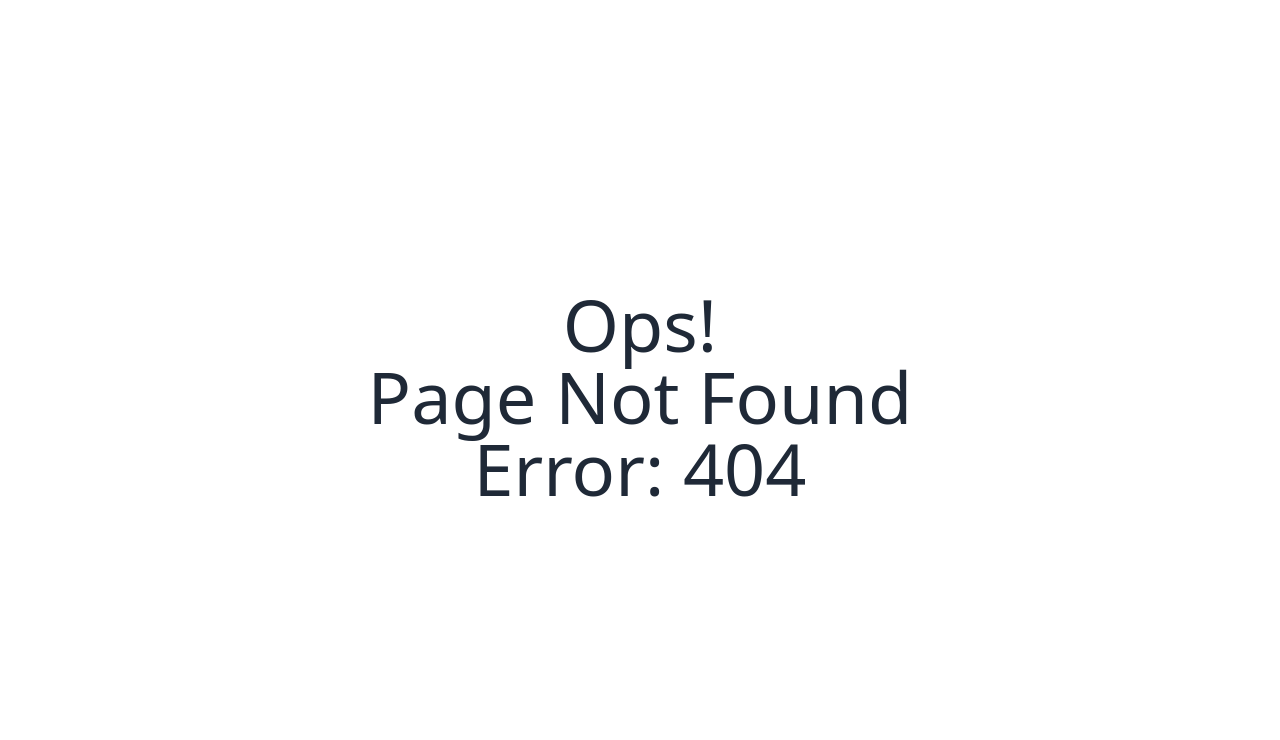
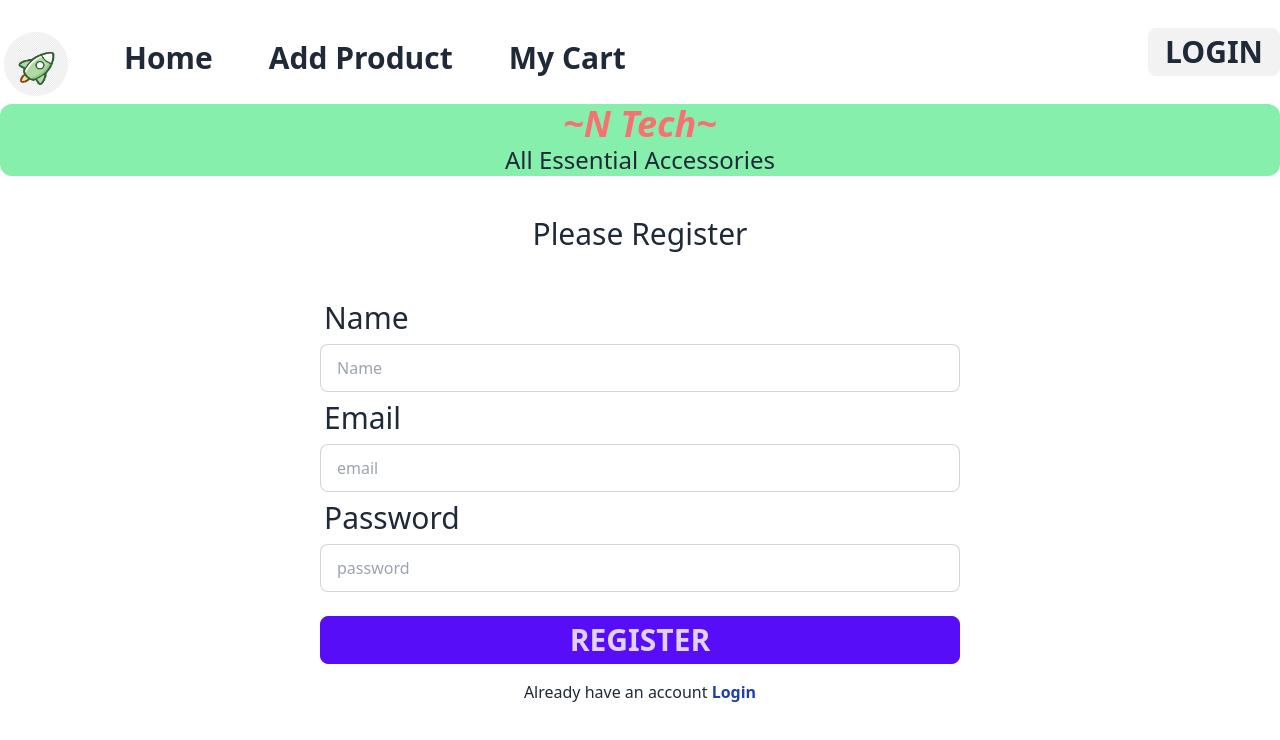
Before and after one commit to Darkspectra/N-Tech, a React (Vite) app: page /register in a window 1280 px wide. Before the commit this address had no page. Shown: the top 740 px of the page. Built offline with nearby package versions, Linux system fonts and the light colour scheme; no server answers.

Commit message:
added Login and registration

```diff
--- a/package.json
+++ b/package.json
@@ -15,6 +15,7 @@
     "match-sorter": "^6.3.1",
     "react": "^18.2.0",
     "react-dom": "^18.2.0",
+    "react-icons": "^4.11.0",
     "react-router-dom": "^6.17.0",
     "sort-by": "^1.2.0",
     "sweetalert2": "^11.7.32"
--- a/src/Components/Banner.jsx
+++ b/src/Components/Banner.jsx
@@ -4,7 +4,7 @@ const Banner = () => {
     return (
         <div>
             <div className="display:relative">
-                <h2 className="font-bold text-white text-6xl display: absolute left-[30%] top-[38%]"><span className="text-yellow-200">~Tech Shop~</span> <br /><span className="text-2xl">-Fast Online Delivery-<br />-Authentic Products- <br />-Exchange Offer-</span></h2>
+                <h2 className="font-bold text-white text-6xl display: absolute left-[30%] top-[38%]"><span className="text-yellow-200">~N Tech Shop~</span> <br /><span className="text-2xl">-Fast Online Delivery-<br />-Authentic Products- <br />-Exchange Offer-</span></h2>
             </div>
             <img className="rounded-2xl" src={bg1} alt="" />
             <p className="text-6xl font-bold my-7">Available Brands</p>
--- /dev/null
+++ b/src/Components/Login.jsx
@@ -0,0 +1,86 @@
+import { useContext, useState } from "react";
+import { Link, useLocation, useNavigate } from "react-router-dom";
+import { GoogleAuthProvider, getAuth, signInWithPopup } from "firebase/auth";
+
+import { FaGoogle } from "react-icons/fa";
+import app from "../firebase/firebase.config";
+import { AuthContext } from "../Provider/AuthProvider";
+
+
+const Login = () => {
+    const { signIn } = useContext(AuthContext)
+
+    const location = useLocation();
+    const navigate = useNavigate();
+    const [loginError, setLoginError] = useState('')
+
+    const handleLogin = e => {
+        e.preventDefault()
+        const form = new FormData(e.currentTarget)
+        const email = form.get('email')
+        const password = form.get('password')
+
+        signIn(email, password)
+            .then(result => {
+                console.log(result.user)
+                navigate(location?.state ? location.state : '/')
+            })
+            .catch(error => {
+                console.error(error);
+                setLoginError(error.message);
+            })
+    }
+
+    const auth = getAuth(app);
+    const provider = new GoogleAuthProvider();
+
+    const handleGoogleSignIn = () => {
+        signInWithPopup(auth, provider)
+            .then(result => {
+                const user = result.user;
+                navigate(location?.state ? location.state : '/')
+                console.log(user);
+            })
+            .catch(error => {
+                console.log(error);
+            })
+    }
+
+    return (
+        <div>
+            <div className="bg-green-300 rounded-xl">
+                <h2 className="text-4xl italic font-bold text-red-400 text-center">~N Tech~</h2>
+                <p className="text-2xl text-center">All Essential Accessories</p>
+            </div>
+            <div>
+                <h2 className="text-3xl my-10 text-center">Please Login</h2>
+                <form onSubmit={handleLogin} className="md: w-3/4 lg:w-1/2 mx-auto">
+                    <div className="form-control">
+                        <label className="label">
+                            <span className="label-text text-3xl">Email</span>
+                        </label>
+                        <input type="email" placeholder="email" name="email" className="input input-bordered" required />
+                    </div>
+                    <div className="form-control">
+                        <label className="label">
+                            <span className="label-text text-3xl">Password</span>
+                        </label>
+                        <input type="password" placeholder="password" name="password" className="input input-bordered" required />
+                    </div>
+                    <div className="form-control mt-6">
+                        <button className="btn btn-primary text-3xl">Login</button>
+                    </div>
+                </form>
+                <p className="text-center mt-4">Do not have an account <Link to="/register" className="text-blue-800 font-bold">Register</Link></p>
+            </div>
+            <div>
+                <button className="ml-[50%] mt-7"><FaGoogle className="text-4xl" onClick={handleGoogleSignIn}></FaGoogle></button>
+            </div>
+            {
+                loginError && <p className="text-red-600 font-bold text-center">{loginError}</p>
+            }
+        </div>
+    );
+};
+
+export default Login;
--- a/src/Components/NavBar.jsx
+++ b/src/Components/NavBar.jsx
@@ -1,7 +1,9 @@
 import { Link, NavLink } from "react-router-dom";
 import { useContext } from "react";
 import logo from '../assets/logo.png';
-// import { AuthContext } from "../../Provider/AuthProvider";
+import { AuthContext } from "../Provider/AuthProvider";
+import userDefault from "../assets/user.jpg";
+
 // import Discount from "./Discount";
 
 
@@ -13,12 +15,12 @@ const NavBar = () => {
         <li className="font-bold text-3xl mr-6"><NavLink to="/mycart">My Cart</NavLink></li>
     </>
 
-    // const { user, logOut } = useContext(AuthContext);
-    // const handleSignOut = () => {
-    //     logOut()
-    //         .then()
-    //         .catch()
-    // }
+    const { user, logOut } = useContext(AuthContext);
+    const handleSignOut = () => {
+        logOut()
+            .then()
+            .catch()
+    }
     return (
         <div>
             <div className="flex mx-auto items-center justify-between">
@@ -40,7 +42,7 @@ const NavBar = () => {
                     </div>
                 </div>
                 <div>
-                    {/* {
+                    {
                         user ?
                             <div>
                                 <button onClick={handleSignOut} className="btn text-3xl font-bold">Sign Out</button>
@@ -55,7 +57,7 @@ const NavBar = () => {
                             <Link to="/login">
                                 <button className="btn text-3xl font-bold">Login</button>
                             </Link>
-                    } */}
+                    }
                 </div>
             </div>
             {/* <Discount></Discount> */}
--- /dev/null
+++ b/src/Components/PrivateRoutes.jsx
@@ -0,0 +1,21 @@
+
+import { useContext } from "react";
+import { AuthContext } from "../Provider/AuthProvider";
+import { Navigate, useLocation } from "react-router-dom";
+
+const PrivateRoutes = ({children}) => {
+    const {user, loading} = useContext(AuthContext)
+
+    const location = useLocation();
+
+
+    if (loading){
+        return <span className="loading loading-bars loading-lg"></span>;
+    }
+    if (user){
+        return children;
+    }
+    return <Navigate state={location.pathname} to="/login"></Navigate>
+};
+
+export default PrivateRoutes;
--- /dev/null
+++ b/src/Components/Register.jsx
@@ -0,0 +1,90 @@
+import { Link } from "react-router-dom";
+import { useContext, useState } from "react";
+import { AuthContext } from "../Provider/AuthProvider";
+
+
+const Register = () => {
+
+    const { createUser } = useContext(AuthContext)
+    const [registerError, setRegisterError] = useState('')
+    const [success, setSuccess] = useState('')
+
+    const handleRegister = e => {
+        e.preventDefault();
+        const form = new FormData(e.currentTarget)
+        const name = form.get('name')
+        const email = form.get('email')
+        const password = form.get('password')
+        console.log(name, email, password)
+
+        setRegisterError('');
+        setSuccess('')
+
+        if(password.length<6){
+            setRegisterError("Your Password should be equal or greater than six!");
+            return;
+        }
+        else if(!/[A-Z]/.test(password)){
+            setRegisterError("Your Password should have at least one upper case letter");
+            return;
+        }
+        else if(!/[!@#$%^&*(),.?":{}|<>]/.test(password)){
+            setRegisterError("Your Password should have at least one special character");
+            return;
+        }
+
+        // create user
+        createUser(email, password)
+            .then(result => {
+                console.log(result.user)
+                setSuccess("Registered Successfully")
+            })
+            .catch(error => {
+                console.error(error)
+                setRegisterError(error.message);
+            })
+    }
+    return (
+        <div>
+            <div className="bg-green-300 rounded-xl">
+                <h2 className="text-4xl italic font-bold text-red-400 text-center">~N Tech~</h2>
+                <p className="text-2xl text-center">All Essential Accessories</p>
+            </div>
+            <div>
+                <h2 className="text-3xl my-10 text-center">Please Register</h2>
+                <form onSubmit={handleRegister} className="md: w-3/4 lg:w-1/2 mx-auto">
+                    <div className="form-control">
+                        <label className="label">
+                            <span className="label-text text-3xl">Name</span>
+                        </label>
+                        <input type="text" placeholder="Name" name="name" className="input input-bordered" required />
+                    </div>
+                    <div className="form-control">
+                        <label className="label">
+                            <span className="label-text text-3xl">Email</span>
+                        </label>
+                        <input type="email" placeholder="email" name="email" className="input input-bordered" required />
+                    </div>
+                    <div className="form-control">
+                        <label className="label">
+                            <span className="label-text text-3xl">Password</span>
+                        </label>
+                        <input type="password" placeholder="password" name="password" className="input input-bordered" required />
+                    </div>
+                    <div className="form-control mt-6">
+                        <button className="btn btn-primary text-3xl">Register</button>
+                    </div>
+                </form>
+                <p className="text-center mt-4">Already have an account <Link to="/login" className="text-blue-800 font-bold">Login</Link></p>
+            </div>
+            {
+                registerError && <p className="text-red-600 font-bold text-center">{registerError}</p>
+            }
+            {
+                success && <p className="text-green-600 font-bold text-center">{success}</p>
+            }
+        </div>
+    );
+};
+
+export default Register;
--- /dev/null
+++ b/src/Provider/AuthProvider.jsx
@@ -0,0 +1,48 @@
+import { createContext, useEffect, useState } from "react";
+import { createUserWithEmailAndPassword, getAuth, onAuthStateChanged, signInWithEmailAndPassword, signOut } from "firebase/auth";
+import app from "../firebase/firebase.config";
+
+
+export const AuthContext = createContext(null);
+
+const auth = getAuth(app);
+
+const AuthProvider = ({children}) => {
+    const [user, setUser] = useState(null);
+    const [loading, setLoading] = useState(true);
+
+    const createUser = (email, password) => {
+        setLoading(true);
+        return createUserWithEmailAndPassword(auth, email, password)
+    }
+    const signIn = (email, password) => {
+        setLoading(true);
+        return signInWithEmailAndPassword(auth, email, password)
+    }
+
+    const logOut = ()=>{
+        setLoading(true);
+        return signOut(auth);
+    }
+
+    useEffect(()=>{
+        const unSubscribe = onAuthStateChanged(auth, currentUser=> {
+            setUser(currentUser);
+            setLoading(false);
+        });
+        return ()=>{
+            unSubscribe();
+        }
+    },[])
+
+    const authInfo = {user, createUser, logOut, signIn, loading}
+
+
+    return (
+        <AuthContext.Provider value={authInfo}>
+            {children}
+        </AuthContext.Provider>
+    );
+};
+
+export default AuthProvider;
--- a/src/main.jsx
+++ b/src/main.jsx
@@ -14,6 +14,10 @@ import DetailsProducts from './Components/DetailsProducts.jsx'
 import Cart from './Components/Cart.jsx'
 import UpdateProduct from './Components/UpdateProduct.jsx'
 import ErrorPage from './Components/ErrorPage.jsx'
+import Login from './Components/Login.jsx'
+import Register from './Components/Register.jsx'
+import AuthProvider from './Provider/AuthProvider.jsx'
+import PrivateRoutes from './Components/PrivateRoutes.jsx'
 
 const router = createBrowserRouter([
   {
@@ -24,32 +28,40 @@ const router = createBrowserRouter([
       {
         path: "/",
         element: <Home></Home>,
-        loader: ()=> fetch('/brands.json')
+        loader: () => fetch('/brands.json')
       },
       {
         path: "/addproduct",
-        element: <AddProduct></AddProduct>
+        element: <PrivateRoutes><AddProduct></AddProduct></PrivateRoutes>
       },
       {
         path: "/products/:name",
         element: <CardOverview></CardOverview>,
-        loader: ()=> fetch("http://localhost:5000/product")
+        loader: () => fetch("http://localhost:5000/product")
       },
       {
         path: "/products/:name/details/:id",
         element: <DetailsProducts></DetailsProducts>,
-        loader: ()=> fetch("http://localhost:5000/product")
+        loader: () => fetch("http://localhost:5000/product")
       },
       {
         path: "/mycart",
-        element: <Cart></Cart>,
-        loader: ()=> fetch("http://localhost:5000/cart")
+        element: <PrivateRoutes><Cart></Cart></PrivateRoutes>,
+        loader: () => fetch("http://localhost:5000/cart")
       },
       {
         path: "/products/:name/updateProduct/:id",
         element: <UpdateProduct></UpdateProduct>,
-        loader: ({params}) => fetch(`http://localhost:5000/product/${params.id}`)
+        loader: ({ params }) => fetch(`http://localhost:5000/product/${params.id}`)
       },
+      {
+        path: '/login',
+        element: <Login></Login>
+      },
+      {
+        path: '/register',
+        element: <Register></Register>
+      }
     ]
   },
 
@@ -57,6 +69,8 @@ const router = createBrowserRouter([
 
 ReactDOM.createRoot(document.getElementById('root')).render(
   <React.StrictMode>
-    <RouterProvider router={router} />
+    <AuthProvider>
+      <RouterProvider router={router}></RouterProvider>
+    </AuthProvider>
   </React.StrictMode>,
 )
```
Also changed, not shown: src/assets/user.jpg (added), 1 other file (tests, documents, lock files or other folders).
